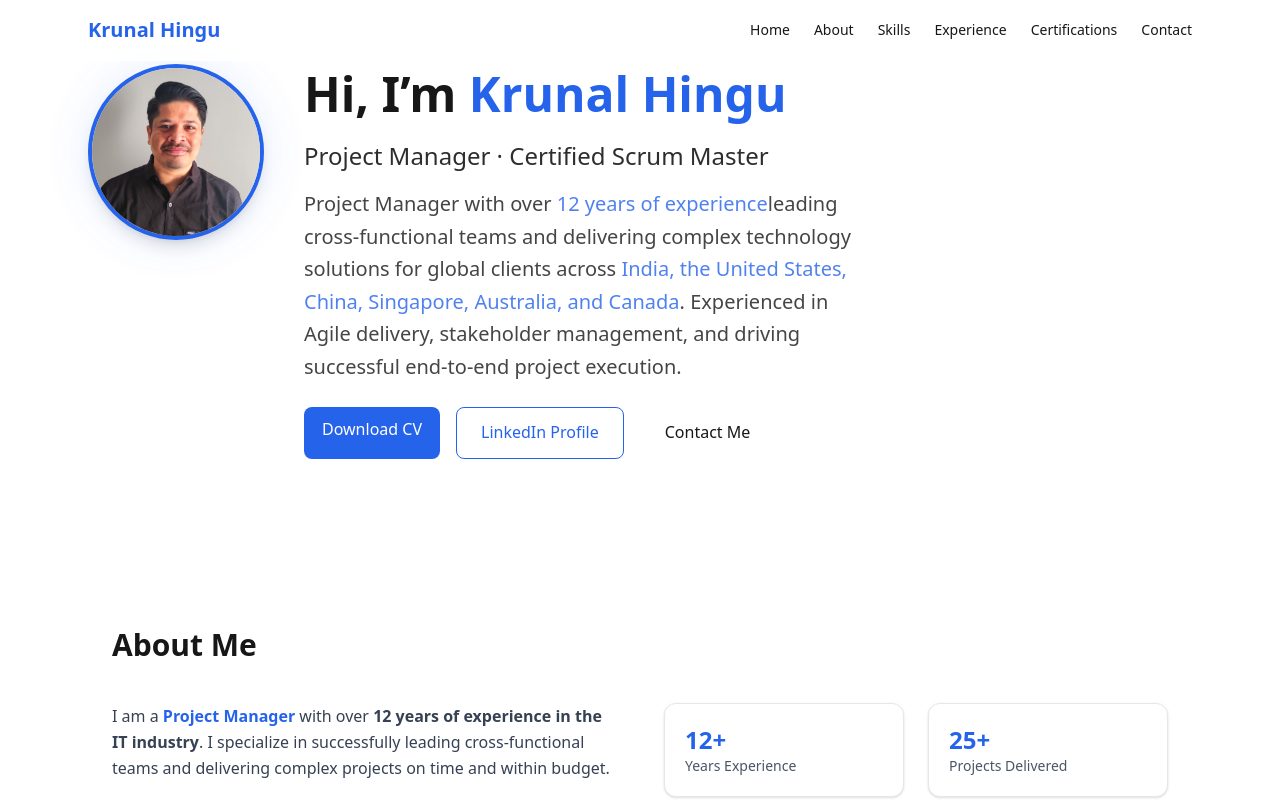
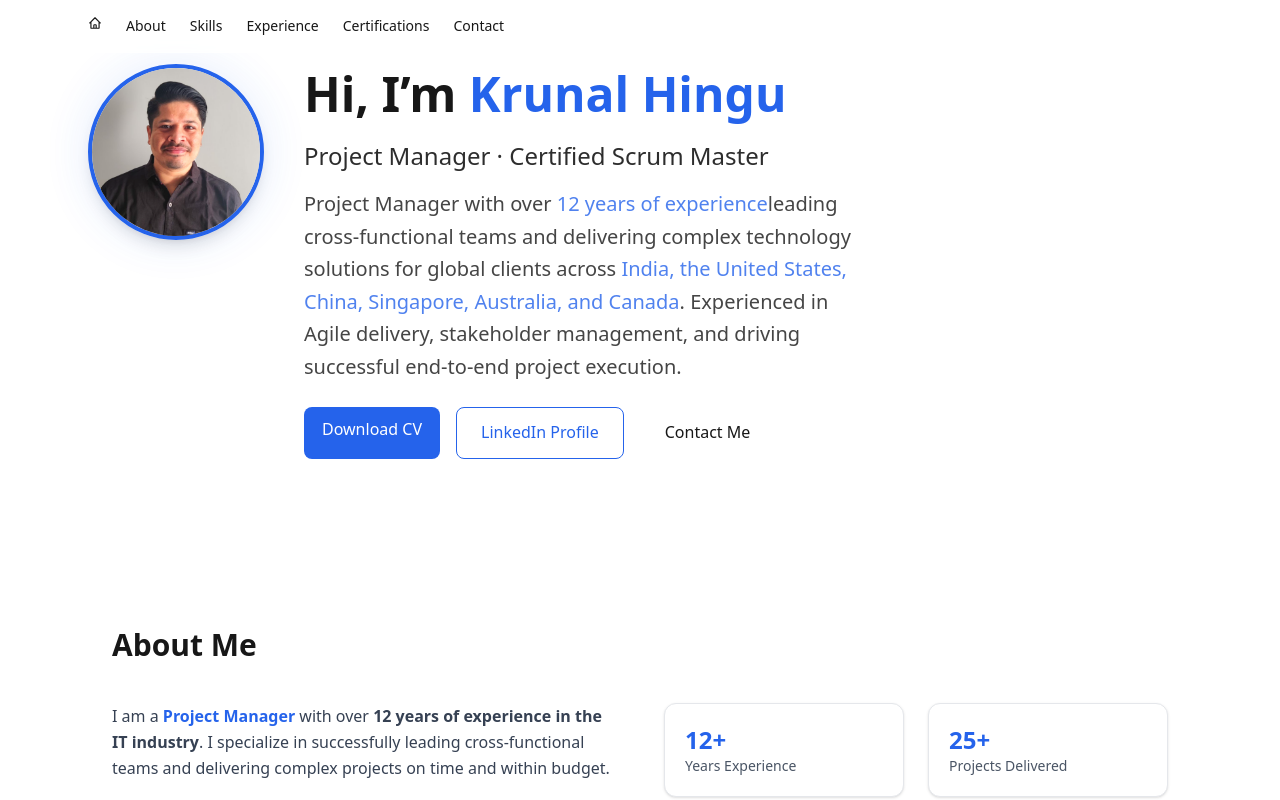
Before and after one commit to KrunalHingu/Curriculum-Vitae, a Next.js app: page / in a window 1280 px wide. Shown: the top 800 px of the page. Built offline with nearby package versions, Linux system fonts and the light colour scheme.

Commit message:
Update Navbar.js

```diff
--- a/components/Navbar.js
+++ b/components/Navbar.js
@@ -1,18 +1,15 @@
+import { HiOutlineHome } from "react-icons/hi";
 export default function Navbar() {
   return (
     <header className="fixed top-0 left-0 w-full bg-white/80 backdrop-blur border-b border-white/10 z-50">
       <div className="max-w-6xl mx-auto flex items-center justify-between px-6 py-4">
 
-        {/* Logo / Name */}
-        <h1 className="text-xl font-bold text-primary">
-          Krunal Hingu
-        </h1>
 
         {/* Navigation */}
         <nav className="hidden md:flex space-x-6 text-sm font-medium">
 
           <a href="#home" className="hover:text-primary transition">
-            Home
+            <HiOutlineHome />
           </a>
 
           <a href="#about" className="hover:text-primary transition">
```
